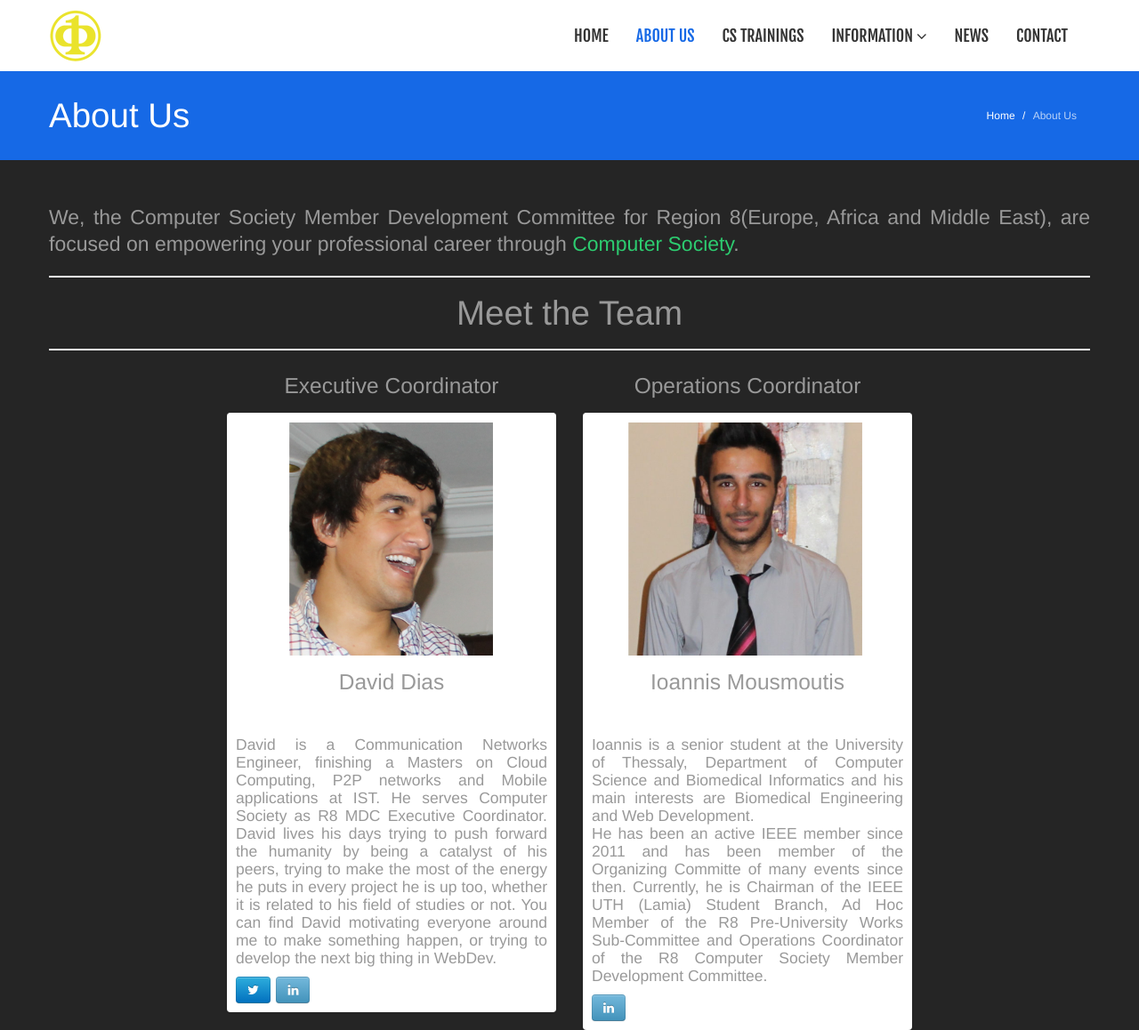
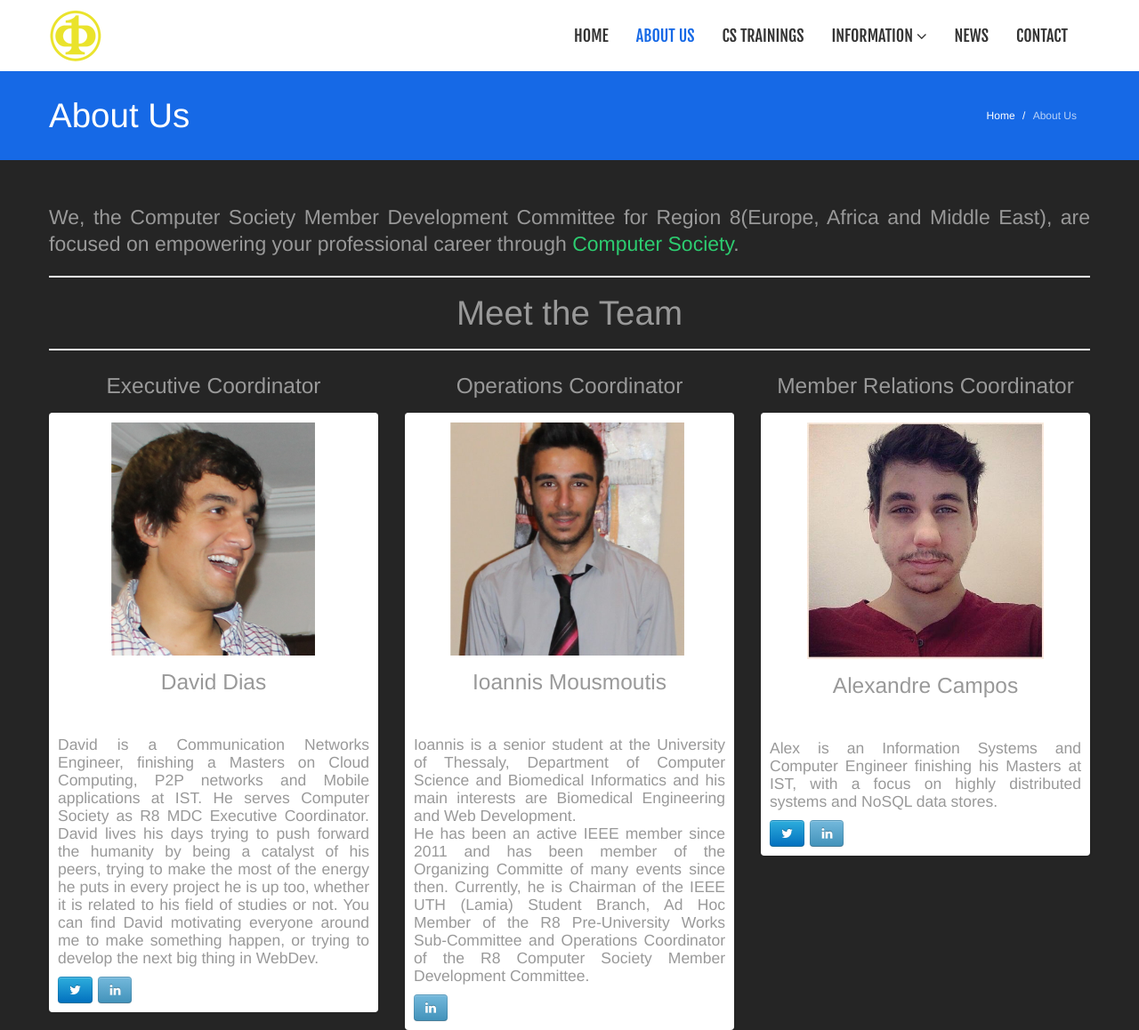
Before and after one commit to csr8/csr8.org, a website: page public/about-us.html in a window 1280 px wide. Shown: the top 1158 px of the page at 89% size. Drawn offline with Linux system fonts and the light colour scheme.

Commit message:
added my initial bio (to be improved later) and picture

```diff
--- a/public/about-us.html
+++ b/public/about-us.html
@@ -80,8 +80,6 @@
     <h1 class="center">Meet the Team</h1>
     <hr>
     <div class="row-fluid">
-      <div class="span2">
-      </div>
 
       <div class="span4">
         <h3 class="center">Executive Coordinator</h3>
@@ -108,7 +106,15 @@
           <a class="btn btn-social btn-linkedin" href="http://www.linkedin.com/in/imousmoutis" target="_blank"><i class="icon-linkedin"></i></a>
         </div>
       </div>
-      <div class="span2">
+      <div class="span4">
+        <h3 class="center">Member Relations Coordinator</h3>
+        <div class="box">
+          <p class="center"><img src="images/team/alex.jpeg" width="76%" alt="" ></p>
+          <h3 class="center">Alexandre Campos</h3><br>
+          <h4>Alex is an Information Systems and Computer Engineer finishing his Masters at IST, with a focus on highly distributed systems and NoSQL data stores. </h4>
+          <a class="btn btn-social btn-twitter" href="https://twitter.com/axfcampos" target="_blank"><i class="icon-twitter"></i></a>
+          <a class="btn btn-social btn-linkedin" href="https://www.linkedin.com/in/axfcampos" target="_blank"><i class="icon-linkedin"></i></a>
+        </div>
       </div>
 
   </section>
```
Also changed, not shown: public/images/team/alex.jpeg (added).
